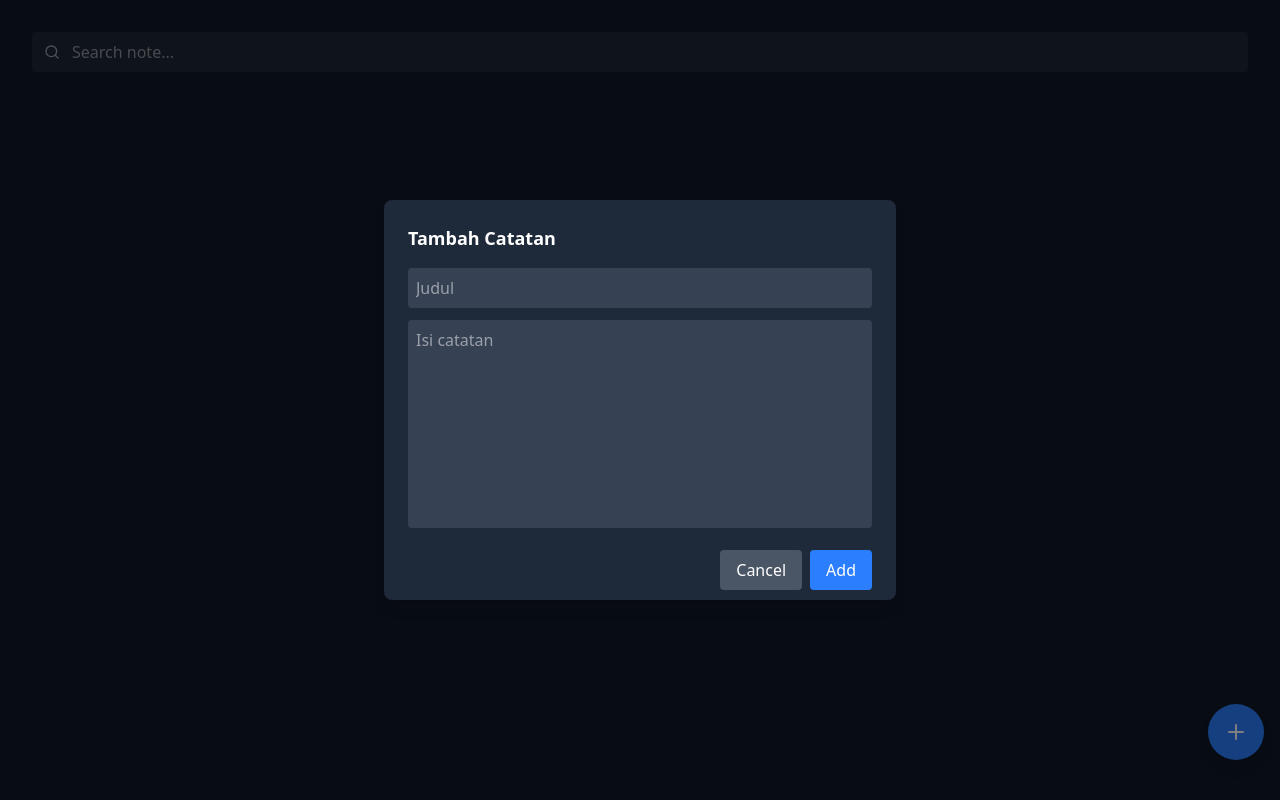
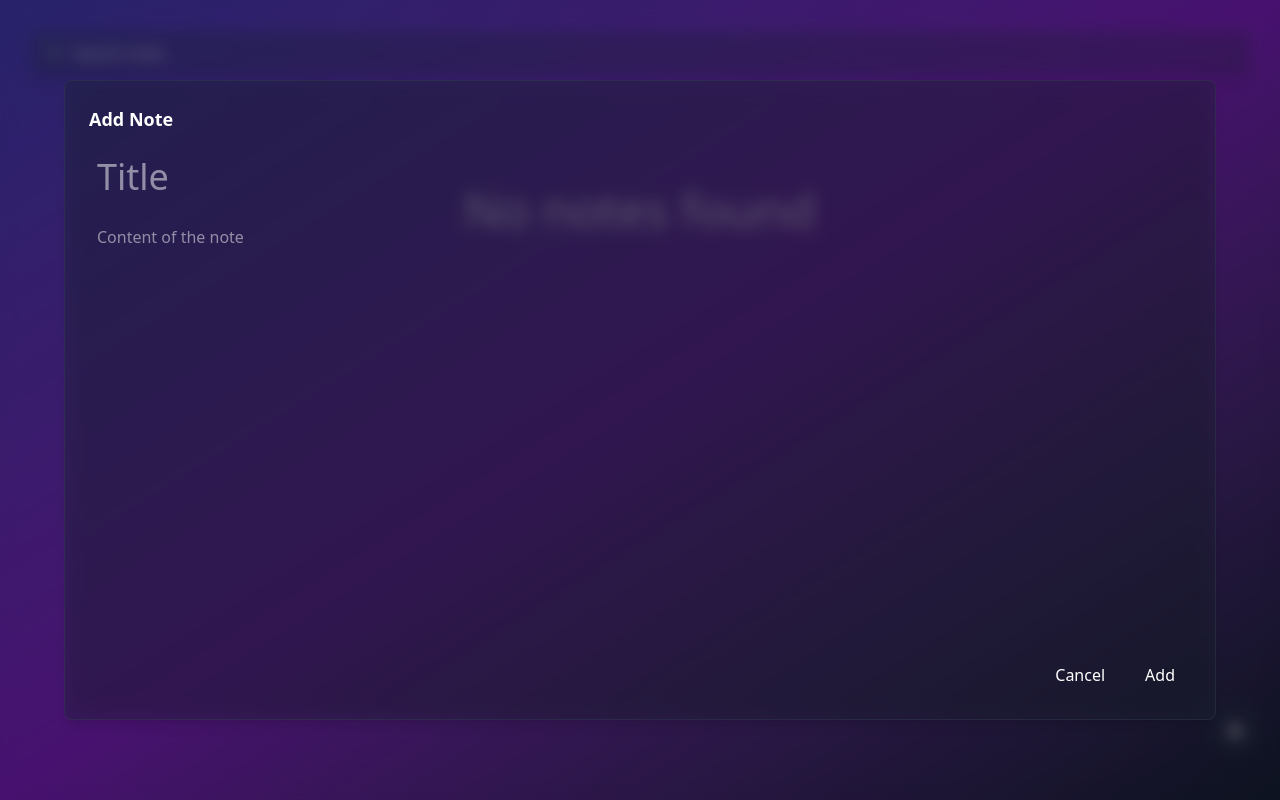
Before and after one commit to dejuliansr/notepad-app, a React (Vite) app: page / in a window 1280 px wide. Both pictures are taken after a click on the button 1236 px from the left and 732 px from the top of the page. Built offline with nearby package versions, Linux system fonts and the light colour scheme.

Commit message:
refactor: switch UI design to glassmorphism

```diff
--- a/src/App.tsx
+++ b/src/App.tsx
@@ -106,12 +106,17 @@ function App() {
 
   return (
     <>
-      <div className="min-h-screen bg-gray-900 text-white p-4">
+      <div
+        className="min-h-screen bg-gradient-to-br from-indigo-900 via-purple-900 to-gray-900
+      text-white p-4"
+      >
         <div className="w-full max-w-7xl mx-auto px-4 py-4">
-          <SearchBar
-            value={searchTerm}
-            onChange={setSearchTerm}
-          />
+          <div className="flex items-center gap-4 mb-4">
+            <SearchBar
+              value={searchTerm}
+              onChange={setSearchTerm}
+            />
+          </div>
 
           <div className="grid gap-4 grid-cols-1 sm:grid-cols-2 md:grid-cols-3">
             {filteredNotes.map((note) => (
@@ -127,6 +132,12 @@ function App() {
               />
             ))}
           </div>
+
+          {filteredNotes.length === 0 && (
+            <div className="text-center text-5xl text-white/60 mt-20">
+              No notes found
+            </div>
+          )}
 
           <div className="fixed bottom-10 inset-x-0 flex justify-end max-w-7xl mx-auto px-4">
             <AddButton onClick={handleAddClick} />
--- a/src/components/AddButton.tsx
+++ b/src/components/AddButton.tsx
@@ -9,7 +9,7 @@ const AddButton = ({ onClick }: AddButtonProps) => {
     <>
       <button
         onClick={onClick}
-        className="bg-blue-500 text-white p-4 rounded-full shadow-lg hover:bg-blue-600 cursor-pointer"
+        className="p-4 rounded-full bg-gray-800/30 text-white backdrop-blur-md border border-gray-700/40 hover:bg-white/30 shadow-lg transition duration-300 cursor-pointer"
       >
         <FiPlus className='w-6 h-6' />
       </button>
--- a/src/components/NoteCard.tsx
+++ b/src/components/NoteCard.tsx
@@ -20,7 +20,7 @@ const NoteCard = ({
   return (
     <>
       <div
-        className={`p-4 rounded-xl shadow-lg backdrop-blur-sm bg-black/30 border border-white/10 flex flex-col cursor-pointer transition-transform duration-300 ${
+        className={`bg-gray-800/30 backdrop-blur-md border border-gray-700/40 shadow-lg rounded-lg p-4 flex flex-col cursor-pointer transition-transform duration-300 ${
           isDeleting ? 'scale-out' : 'scale-in'
         }`}
         onClick={() => onEditClick(note)}
@@ -49,7 +49,7 @@ const NoteCard = ({
           </button>
         </div>
         <h3 className="font-bold text-lg">
-          {note.title || 'Tanpa Judul'}
+          {note.title || 'Untitled'}
         </h3>
         <p className="mt-2 text-sm line-clamp-3">
           {note.content || '...'}
--- a/src/components/NoteModal.tsx
+++ b/src/components/NoteModal.tsx
@@ -51,40 +51,38 @@ const NoteModal = ({
 
   return (
     <>
-      <div className="fixed inset-0 z-50 flex items-center justify-center bg-black/50 px-4">
+      <div className="fixed inset-0 z-50 flex items-center justify-center bg-black/20 backdrop-blur-sm px-4">
         <div
-          className={`bg-gray-800 p-6 rounded-lg w-full h-2/4 max-w-lg shadow-lg transition-transform duration-300 ${
+          className={`flex flex-col justify-between bg-gray-800/30 text-white backdrop-blur-md border border-gray-700/40 p-6 rounded-lg w-full max-w-6xl h-4/5 shadow-lg transition-transform duration-300 ${
             isClosing ? 'scale-out' : 'scale-in'
           }`}
         >
           <h2 className="text-lg font-bold mb-4 text-white">
-            {mode === 'add'
-              ? 'Tambah Catatan'
-              : 'Edit Catatan'}
+            {mode === 'add' ? 'Add Note' : 'Edit Note'}
           </h2>
           <input
             type="text"
-            placeholder="Judul"
-            className="w-full p-2 mb-3 rounded border border-gray-300 bg-gray-700 text-white border-none outline-none focus:outline-none focus:ring-0"
+            placeholder="Title"
+            className="w-full p-2 mb-3 text-4xl rounded border-none outline-none focus:outline-none focus:ring-0"
             value={title}
             onChange={(e) => setTitle(e.target.value)}
           />
           <textarea
-            placeholder="Isi catatan"
-            className="w-full p-2 mb-4 rounded border border-gray-300 bg-gray-700 text-white resize-none h-52 border-none outline-none focus:outline-none focus:ring-0"
+            placeholder="Content of the note"
+            className="w-full p-2 mb-4 rounded text-white  resize-none h-52 border-none outline-none focus:outline-none focus:ring-0"
             value={content}
             onChange={(e) => setContent(e.target.value)}
           />
-          <div className="flex justify-end space-x-2">
+          <div className="flex justify-end mt-auto space-x-2">
             <button
               onClick={onClose}
-              className="px-4 py-2 bg-gray-600 text-white rounded hover:bg-gray-400 cursor-pointer"
+              className="px-4 py-2 text-white rounded hover:bg-white/30 transition duration-300 cursor-pointer"
             >
               Cancel
             </button>
             <button
               onClick={handleSave}
-              className="px-4 py-2 bg-blue-500 text-white rounded hover:bg-blue-600 cursor-pointer"
+              className="px-4 py-2 text-white rounded hover:bg-white/30 transition duration-300 cursor-pointer"
             >
               {mode === 'add' ? 'Add' : 'Save'}
             </button>
--- a/src/components/SearchBar.tsx
+++ b/src/components/SearchBar.tsx
@@ -8,14 +8,14 @@ interface SearchBarProps {
 const SearchBar = ({ value, onChange }: SearchBarProps) => {
   return (
     <>
-      <div className="relative w-full mb-4">
-        <FiSearch className="absolute left-3 top-1/2 transform -translate-y-1/2 text-gray-400" />
+      <div className="relative w-full mb-4 bg-gray-800/30 text-white backdrop-blur-sm border border-gray-700/40">
+        <FiSearch className="absolute left-3 top-1/2 transform -translate-y-1/2 text-gray-500 hover:text-red-500 text-lg" />
         <input
           type="text"
           placeholder="Search note..."
           value={value}
           onChange={(e) => onChange(e.target.value)}
-          className="w-full p-2 pl-10 rounded bg-gray-800 text-white border-none outline-none focus:outline-none focus:ring-0"
+          className="w-full p-2 pl-10 shadow-lg border-none outline-none focus:outline-none focus:ring-0"
         />
       </div>
     </>
--- a/src/index.css
+++ b/src/index.css
@@ -1,4 +1,9 @@
-@import "tailwindcss";
+@import 'tailwindcss';
+@custom-variant dark (&:where(.dark, .dark *));
+
+@theme {
+  ----color-jet: hsl(0, 0%, 22%);
+}
 
 /* animations.css */
 @keyframes scale-in {
```
